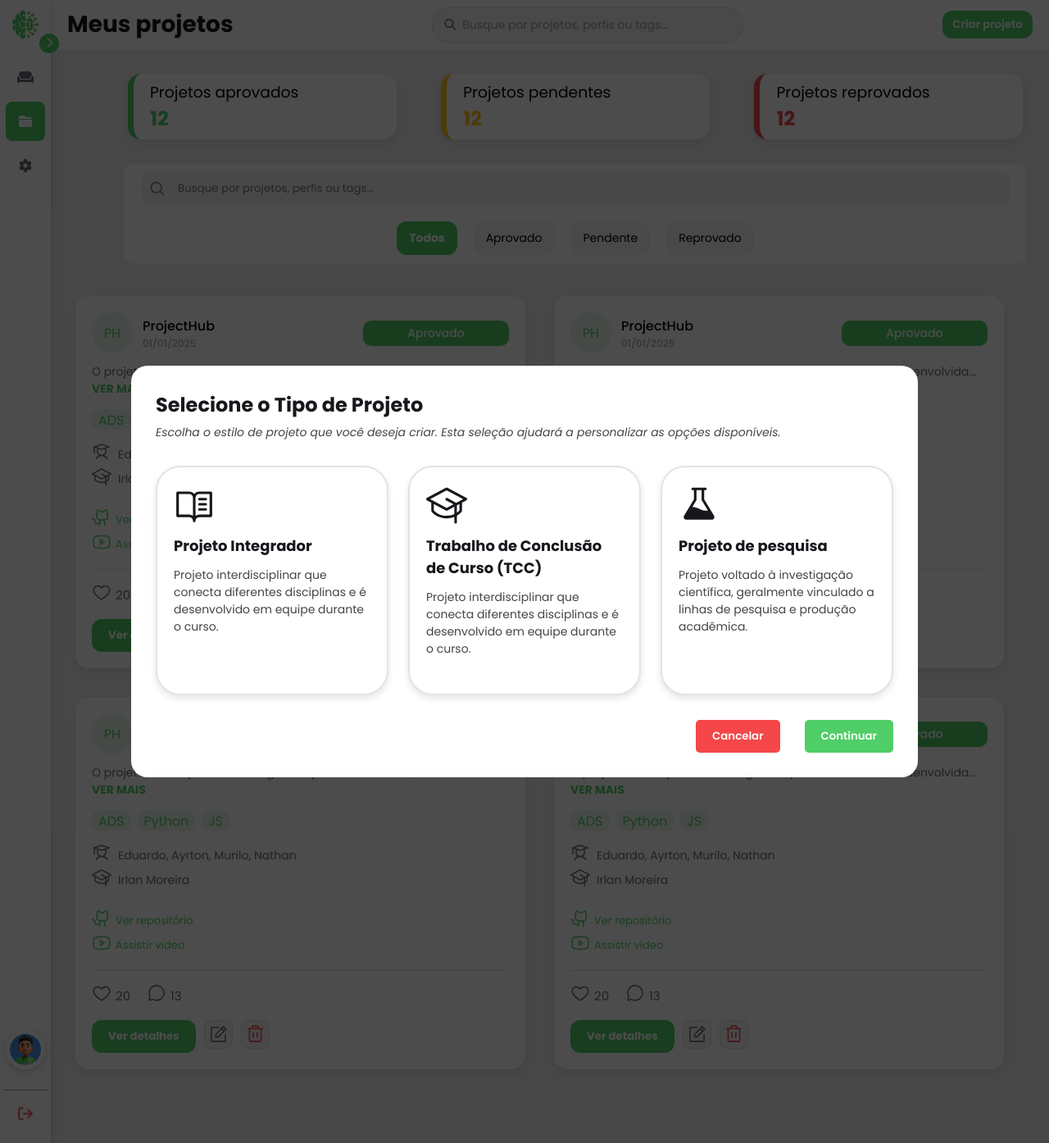
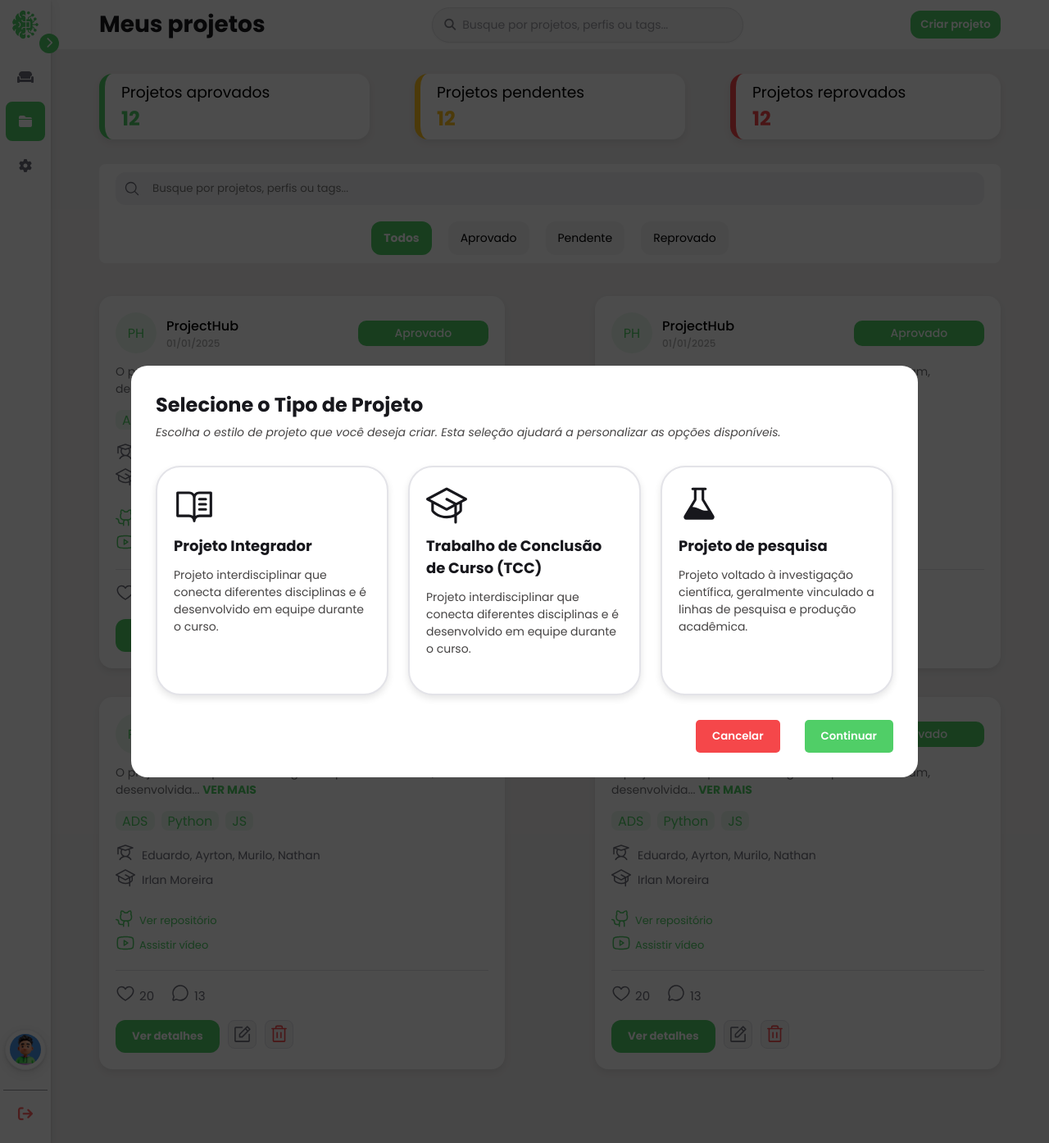
Before and after one commit to murlokfs/ifrn-projecthub, a Django app: page /projects/ in a window 1280 px wide. Shown: the whole page at 82% size. Run offline with Django 5.2, Linux system fonts and the light colour scheme.

Commit message:
corrigindo a largura da main e do header

```diff
--- a/static/base_files/header.css
+++ b/static/base_files/header.css
@@ -3,10 +3,10 @@
     align-items: center;
     justify-content: center;
     height: 60px;
-    padding: 0 20px;
+    padding: 0 30px;
     width: 100%;
     box-sizing: border-box;
-    background: transparent; /* ou a cor que quiser */
+    background: transparent;
 }
 
 .header-content {
@@ -15,22 +15,21 @@
     justify-content: space-between;
     gap: 20px;
     width: 100%;
-    max-width: 1200px; /* limite para conteúdo centralizado */
-    margin: 0 auto; /* centraliza dentro do header */
+    max-width: 1100px;
+    margin: 0 auto;
 }
 
 .header-content h1 {
     font-size: 28px;
-    color: #17171c; /* cor do texto */
+    color: #17171c;
     margin: 0;
 }
 
-/* Search input estilo pill */
 #search_container {
     display: flex;
     align-items: center;
     gap: 8px;
-    background: #f5f5f7; /* fundo claro suave */
+    background: #f5f5f7;
     border: 1px solid #e0e0e2;
     border-radius: 28px;
     padding: 6px 14px;
@@ -41,7 +40,7 @@
 
 #search_container i {
     color: #7d7d84;
-    font-size: 14px; /* ícone discreto */
+    font-size: 14px;
 }
 
 #search_input {
@@ -59,7 +58,6 @@
     color: #9a9aa0;
 }
 
-/* Foco acessível sem quebrar o visual */
 #search_container:focus-within {
     border-color: #c5c5c9;
     box-shadow: 0 0 0 3px rgba(0,113,227,0.08);
--- a/static/base_files/my_projects_and_feed.css
+++ b/static/base_files/my_projects_and_feed.css
@@ -27,7 +27,7 @@ main {
     background-color: rgb(240, 238, 238);
     padding: 30px;
     display: flex;
-    width: 100vw;
+    width: 100%;
     min-height: 100vh;
     flex-direction: column;
     flex-wrap: wrap;
@@ -39,8 +39,9 @@ main {
     display: flex;
     flex-direction: row;
     flex-wrap: wrap;
-    width: 1092px;
+    max-width: 1100px;
     gap: 35px;
+    justify-content: space-between;
 }
 
 
@@ -49,6 +50,7 @@ main {
     border-radius: 16px;
     box-shadow: 0 4px 8px rgba(0, 0, 0, 0.08);
     padding: 20px;
+    max-width: 100%;
     display: flex;
     flex-direction: column;
     gap: 12px;
@@ -247,9 +249,7 @@ main {
     font-weight: 700;
 }
 
-
-/* RESPONSIVIDADE MOBILE */
-@media screen and (max-width: 500px) {
+@media screen and (max-width: 800px) {
     main {
         padding: 20px;
         align-items: center;
@@ -305,7 +305,7 @@ main {
         width: 100%;
     }
 }
-
+/*
 @media screen and (min-width: 501px) and (max-width: 600px) {
     .search_project {
         width: 100%;
@@ -320,7 +320,7 @@ main {
     .project_card, #project_in_my_projects {
         width: 100%;
     }
-}
+} */
 
 @media screen and (min-width: 601px) and (max-width: 770px) {
     .container_projects {
--- a/templates/components/buttons/create_project.html
+++ b/templates/components/buttons/create_project.html
@@ -21,3 +21,12 @@
         font-weight: 600;
     }
 </style>
+
+<script>
+    const modal_backdrop = document.querySelector('.modal-backdrop')
+    const btn = document.querySelector('.create_project')
+
+    // if (btn) {
+    //     modal_backdrop.style.display == ''
+    // }
+</script>
--- a/templates/components/cards/projects_per_status.html
+++ b/templates/components/cards/projects_per_status.html
@@ -19,7 +19,7 @@
     .status_container {
         display: flex;
         flex-wrap: wrap;
-        max-width: 1100px;
+        max-width: 1200px;
         width: 100%;
         justify-content: space-between;
         gap: 30px;
@@ -71,7 +71,7 @@
 
     @media screen and (min-width: 1200px) {
         .status_container {
-            width: 1092px;
+            width: 1100px;
             max-width: 100%;
         }
 
--- a/templates/components/modals/types_projects.html
+++ b/templates/components/modals/types_projects.html
@@ -1,6 +1,6 @@
 {% load static %}
 
-<div class="modal-backdrop ">
+<div class="modal-backdrop">
 
     <div class="modal">
         <div class="header_modal">
@@ -161,7 +161,7 @@
         max-width: none;
         padding: 18px;
         border-radius: 16px;
-        max-height: calc(100vh - 48px);
+        max-height: 250vh;
         min-height: 170vh;
     }
 
@@ -190,7 +190,7 @@
     .modal {
         width: 94%;
         padding: 18px;
-        max-height: calc(140vh - 48px);
+        max-height: 170vh;
         min-height: 120vh;
     }
 
```
